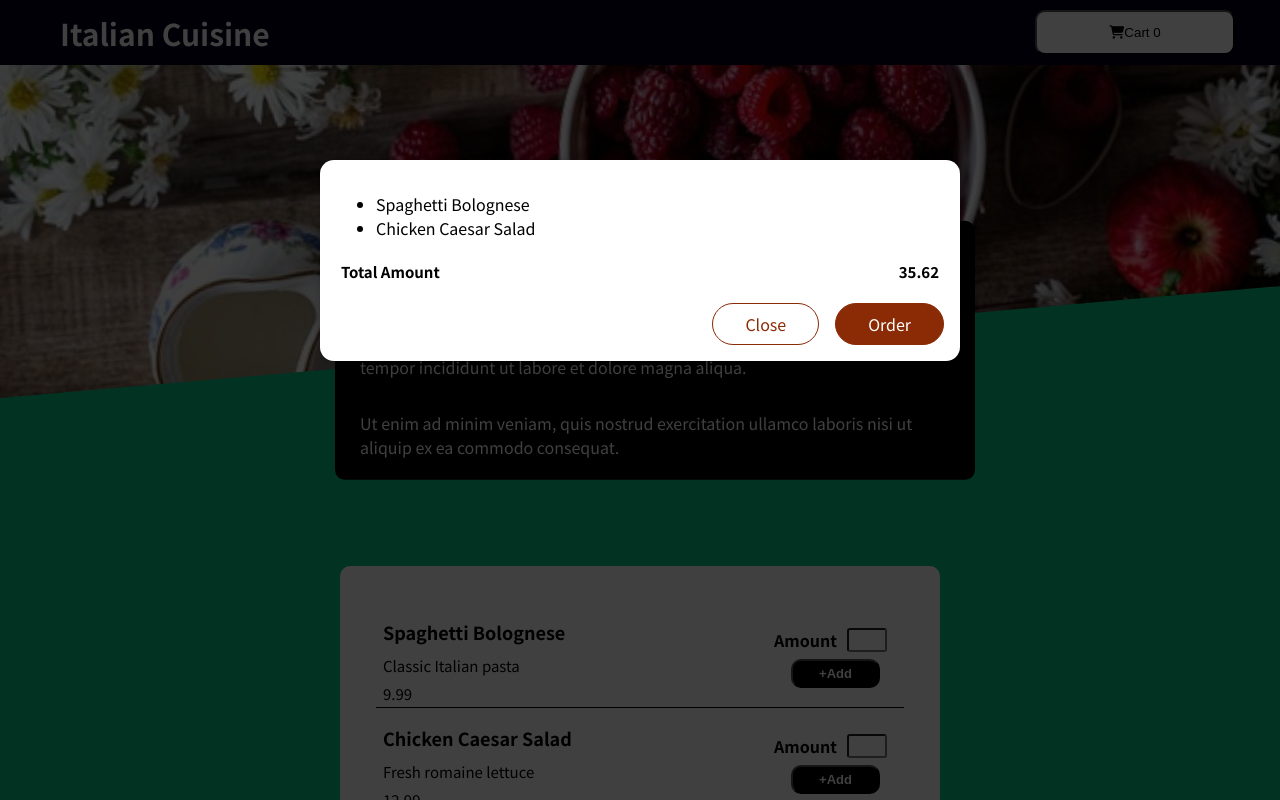
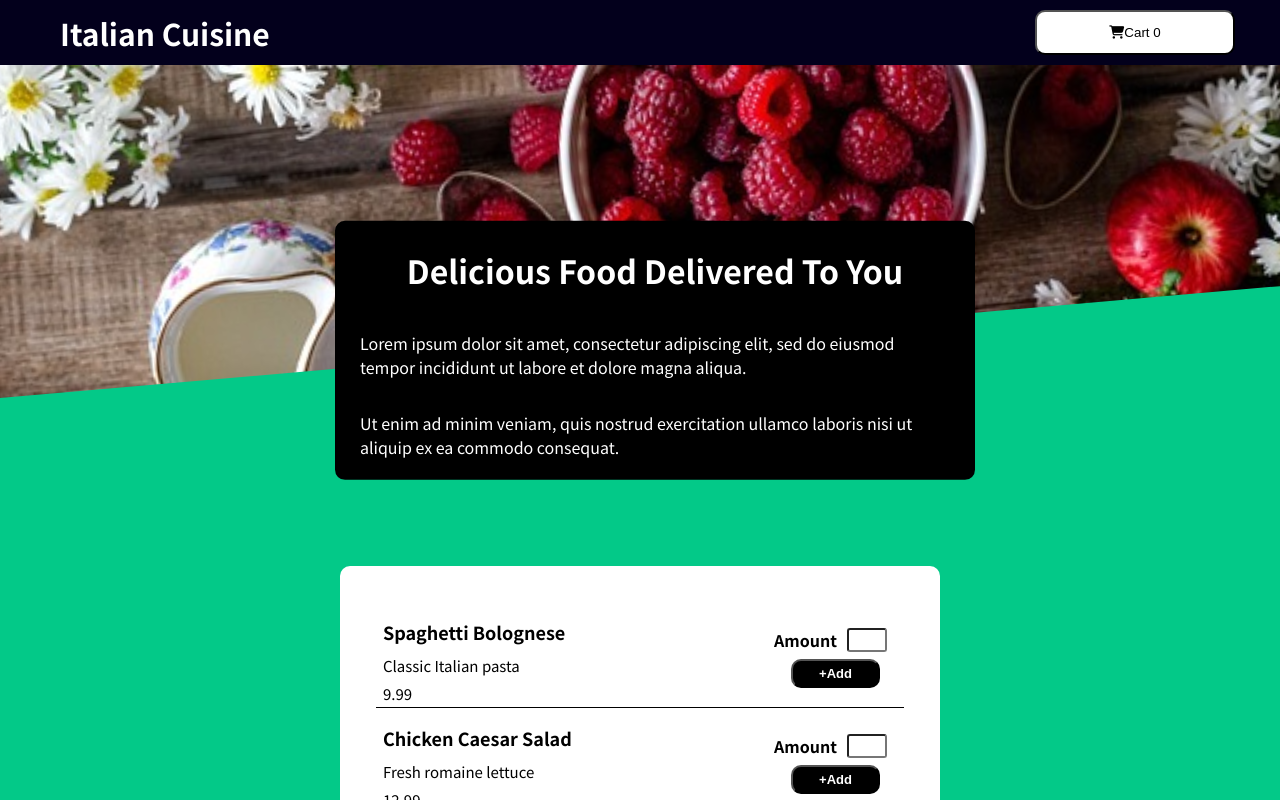
Before and after one commit to roshinys/reactRestaurantApp, a React (Create React App) app: page / in a window 1280 px wide. Shown: the top 800 px of the page. Built offline with nearby package versions, Linux system fonts and the light colour scheme.

Commit message:
used cart context to open and close cart button

```diff
--- a/src/App.js
+++ b/src/App.js
@@ -1,11 +1,15 @@
 import Header from "./components/Layout/Header/Header.js";
 import Meals from "./components/Meals/Meals.js";
 import Cart from "./components/Cart/Cart.js";
+import { useContext } from "react";
+import CartContext from "./store/cart-context.js";
 
 function App() {
+  const ctx = useContext(CartContext);
+
   return (
     <>
-      <Cart />
+      {ctx.isCart && <Cart />}
       <Header></Header>
       <Meals />
     </>
--- a/src/components/Cart/Cart.js
+++ b/src/components/Cart/Cart.js
@@ -1,6 +1,7 @@
-import React from "react";
+import React, { useContext } from "react";
 import styles from "./Cart.module.css";
 import Modal from "../UI/Modal/Modal";
+import CartContext from "../../store/cart-context";
 
 const DUMMY_CART = [
   {
@@ -18,6 +19,12 @@ const DUMMY_CART = [
 ];
 
 function Cart() {
+  const ctx = useContext(CartContext);
+
+  const cartCloseHandler = () => {
+    ctx.closeCart();
+  };
+
   const cartItems = (
     <ul>
       {DUMMY_CART.map((cart) => {
@@ -34,7 +41,9 @@ function Cart() {
         <span>35.62</span>
       </div>
       <div className={styles.actions}>
-        <button className={styles.closeCart}>Close</button>
+        <button className={styles.closeCart} onClick={cartCloseHandler}>
+          Close
+        </button>
         <button className={styles.orderCart}>Order</button>
       </div>
     </Modal>
--- a/src/components/Cart/Cart.module.css
+++ b/src/components/Cart/Cart.module.css
@@ -21,7 +21,7 @@
   font: inherit;
   cursor: pointer;
   background-color: transparent;
-  border: 1px solid #8a2b06;
+  border: 1px solid #03c988;
   padding: 0.5rem 2rem;
   border-radius: 25px;
   margin-left: 1rem;
@@ -29,16 +29,16 @@
 
 .actions button:hover,
 .actions button:active {
-  background-color: #5a1a01;
-  border-color: #5a1a01;
+  background-color: #03c988;
+  border-color: #03c988;
   color: white;
 }
 
 .actions .closeCart {
-  color: #8a2b06;
+  color: #03c988;
 }
 
 .actions .orderCart {
-  background-color: #8a2b06;
+  background-color: #03c988;
   color: white;
 }
--- a/src/components/UI/Button.js
+++ b/src/components/UI/Button.js
@@ -1,8 +1,19 @@
-import React from "react";
+import React, { useContext } from "react";
 import styles from "./Button.module.css";
+import CartContext from "../../store/cart-context";
 
 function Button(props) {
-  return <button className={styles.button}>{props.children}</button>;
+  const ctx = useContext(CartContext);
+
+  const buttonClickHandlder = () => {
+    ctx.openCart();
+  };
+
+  return (
+    <button className={styles.button} onClick={buttonClickHandlder}>
+      {props.children}
+    </button>
+  );
 }
 
 export default Button;
--- a/src/index.js
+++ b/src/index.js
@@ -1,7 +1,12 @@
-import ReactDOM from 'react-dom/client';
+import ReactDOM from "react-dom/client";
 
-import './index.css';
-import App from './App';
+import "./index.css";
+import App from "./App";
+import { CartContextProvider } from "./store/cart-context";
 
-const root = ReactDOM.createRoot(document.getElementById('root'));
-root.render(<App />);
+const root = ReactDOM.createRoot(document.getElementById("root"));
+root.render(
+  <CartContextProvider>
+    <App />
+  </CartContextProvider>
+);
--- /dev/null
+++ b/src/store/cart-context.js
@@ -0,0 +1,31 @@
+import React, { useState } from "react";
+
+const CartContext = React.createContext({
+  isCart: false,
+  openCart: () => {},
+  closeCart: () => {},
+});
+
+export const CartContextProvider = (props) => {
+  const [cart, setCart] = useState(false);
+  const cartOpenHander = () => {
+    setCart(true);
+  };
+  const cartCloseHander = () => {
+    setCart(false);
+  };
+
+  return (
+    <CartContext.Provider
+      value={{
+        isCart: cart,
+        openCart: cartOpenHander,
+        closeCart: cartCloseHander,
+      }}
+    >
+      {props.children}
+    </CartContext.Provider>
+  );
+};
+
+export default CartContext;
```
